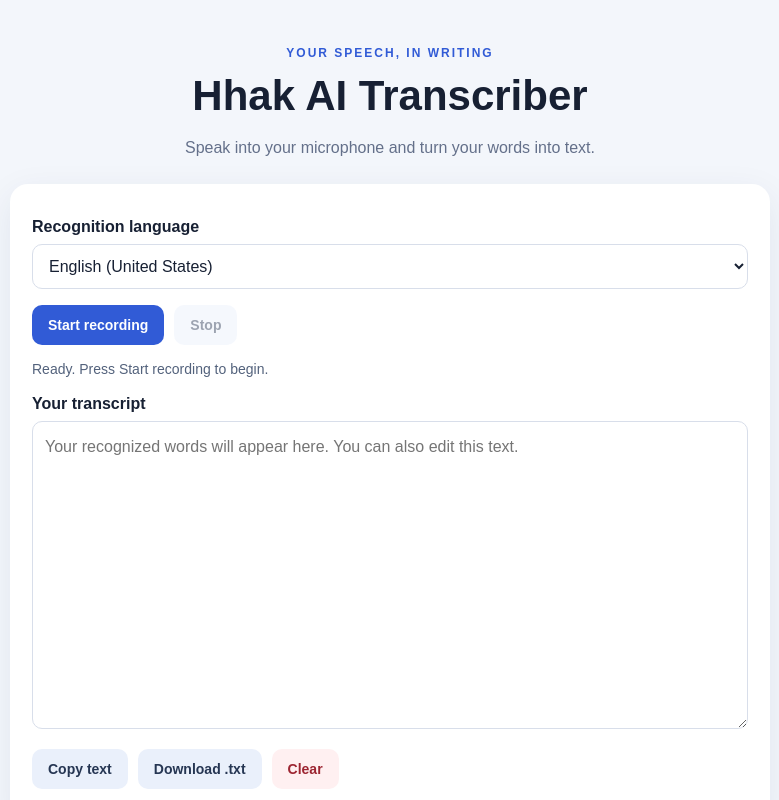
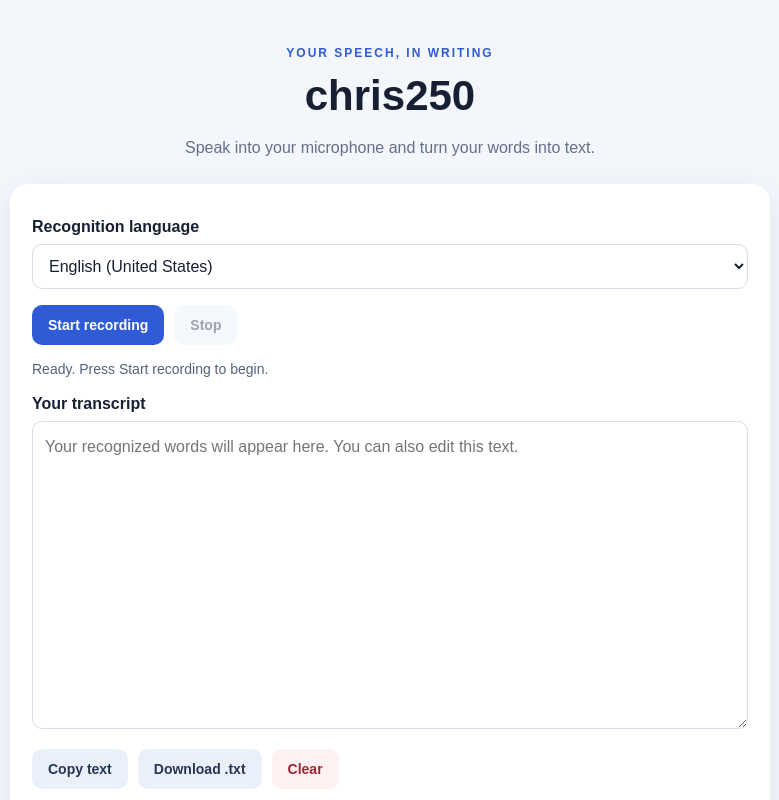
Before and after one commit to chriss-ctrl/Chris-AI, a plain HTML site: page index.html in a window 1280 px wide. Shown: the top 800 px of the page, without its empty margins (250-1029 px from the left). Drawn offline with Linux system fonts and the light colour scheme.

Commit message:
Change title from 'Hhak AI Transcriber' to 'chris250'

```diff
--- a/index.html
+++ b/index.html
@@ -4,14 +4,14 @@
   <meta charset="UTF-8">
   <meta name="viewport" content="width=device-width, initial-scale=1.0">
   <meta name="description" content="A simple browser-based speech-to-text transcription tool.">
-  <title>Hhak AI Transcriber</title>
+  <title>chris250</title>
   <link rel="stylesheet" href="styles.css">
 </head>
 <body>
   <main class="app">
     <header>
       <p class="eyebrow">YOUR SPEECH, IN WRITING</p>
-      <h1>Hhak AI Transcriber</h1>
+      <h1>chris250</h1>
       <p class="intro">Speak into your microphone and turn your words into text.</p>
     </header>
 
```
